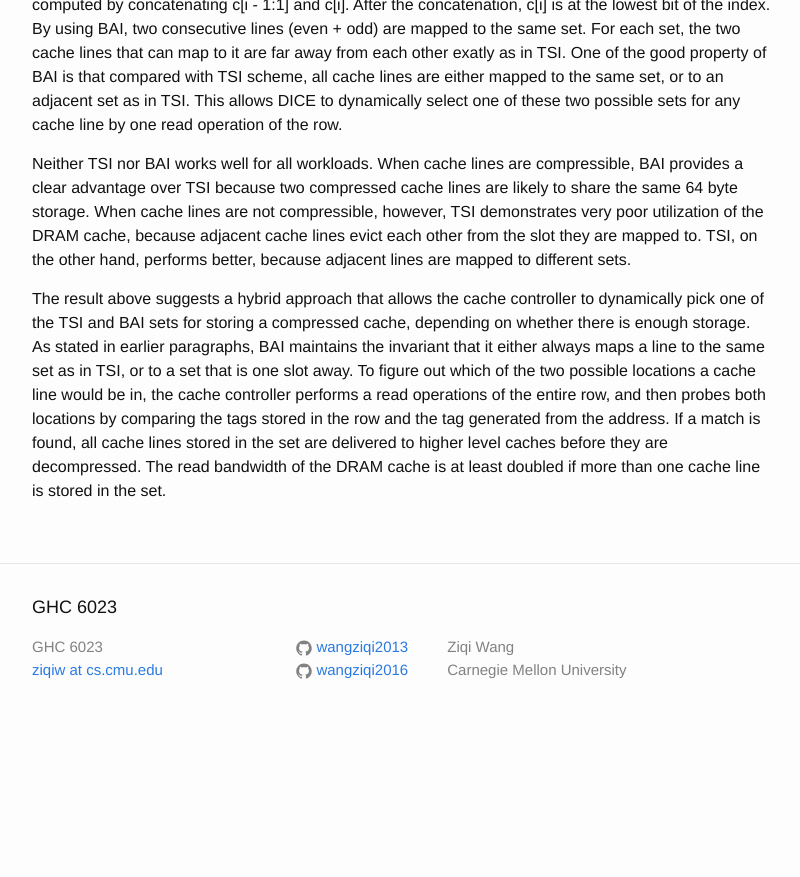
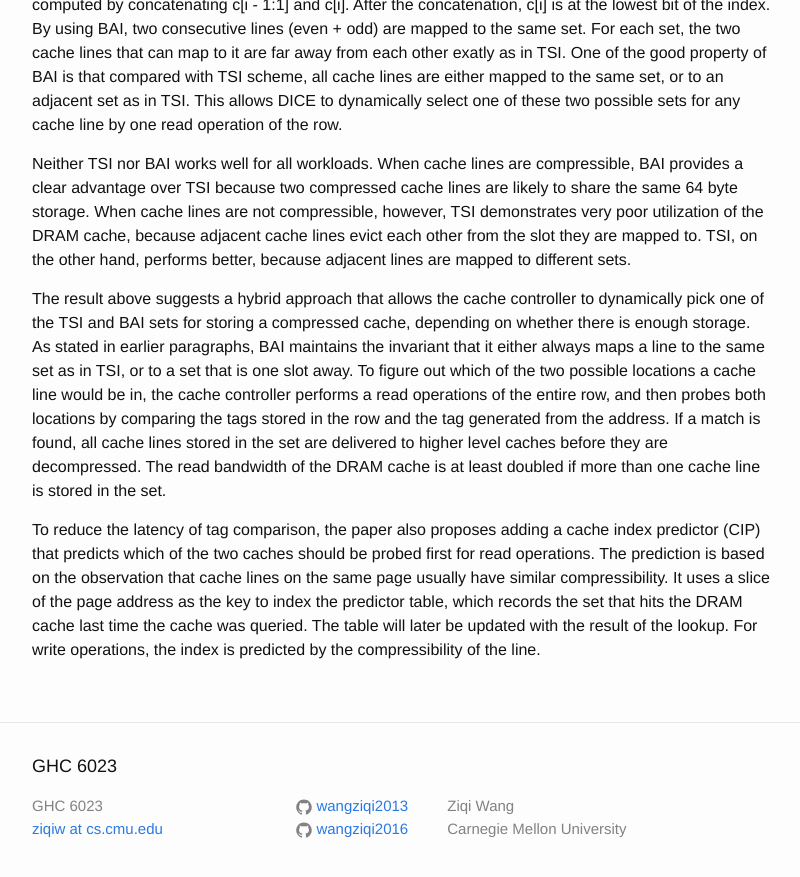
Before and after one commit to wangziqi2013/wangziqi2013.github.io, a Jekyll site: the page built from _posts/2018-05-20-dice.markdown, in a window 1280 px wide and 900 px high, scrolled down 1213 px. Shown: the top 877 px of the window, without its empty margins (238-1038 px from the left). Built offline with Jekyll 4.4.1, drawn with Linux system fonts in a browser that asks for light colours; before the commit the page ends 1954 px from its top, so only the background shows below that.

Commit message:
Adding CIP

```diff
--- a/_posts/2018-05-20-dice.markdown
+++ b/_posts/2018-05-20-dice.markdown
@@ -59,3 +59,9 @@ of the two possible locations a cache line would be in, the cache controller per
 probes both locations by comparing the tags stored in the row and the tag generated from the address. If a match is found, all cache
 lines stored in the set are delivered to higher level caches before they are decompressed. The read bandwidth of the DRAM cache is
 at least doubled if more than one cache line is stored in the set.
+
+To reduce the latency of tag comparison, the paper also proposes adding a cache index predictor (CIP) that predicts which
+of the two caches should be probed first for read operations. The prediction is based on the observation that cache lines
+on the same page usually have similar compressibility. It uses a slice of the page address as the key to index the predictor
+table, which records the set that hits the DRAM cache last time the cache was queried. The table will later be updated with
+the result of the lookup. For write operations, the index is predicted by the compressibility of the line.
```
